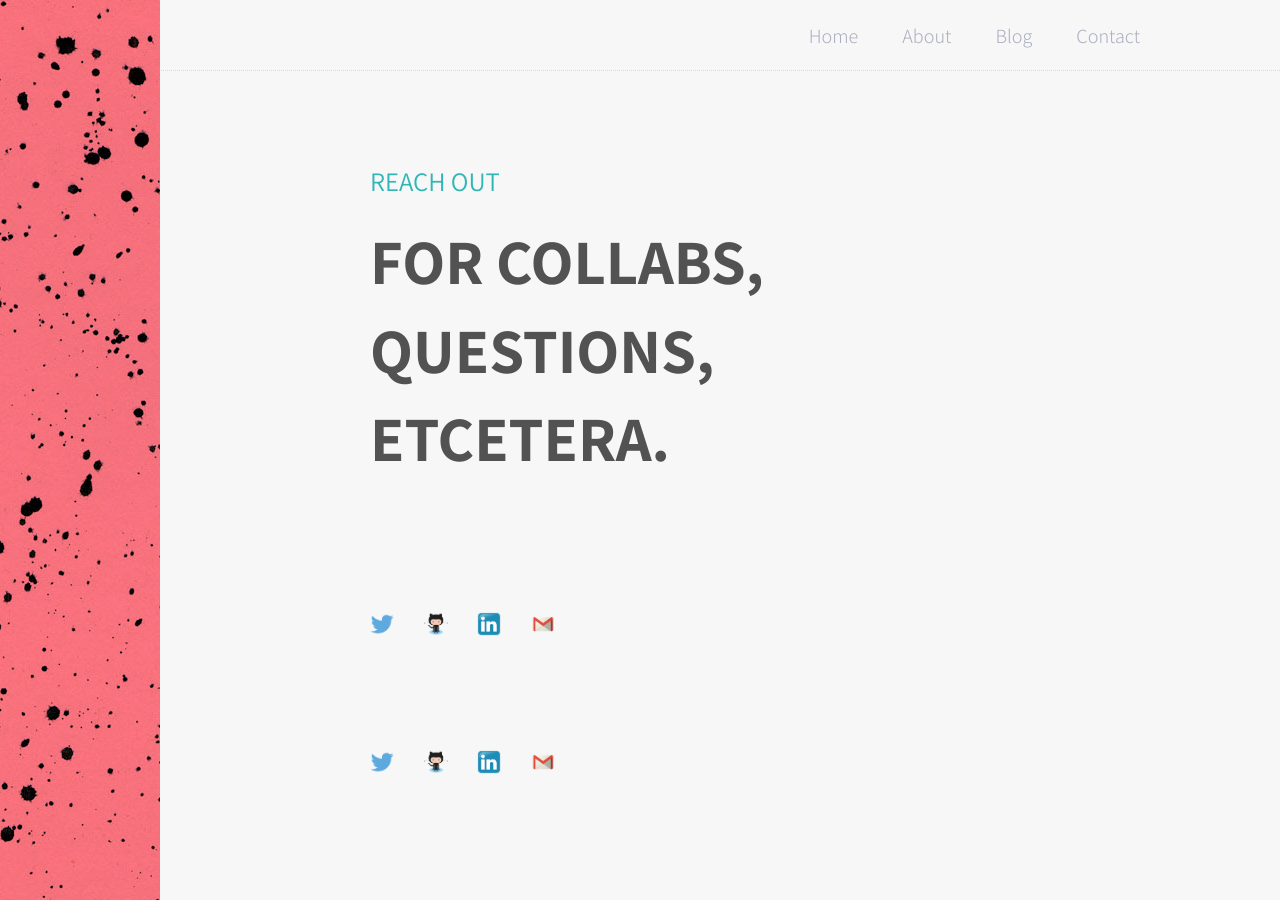
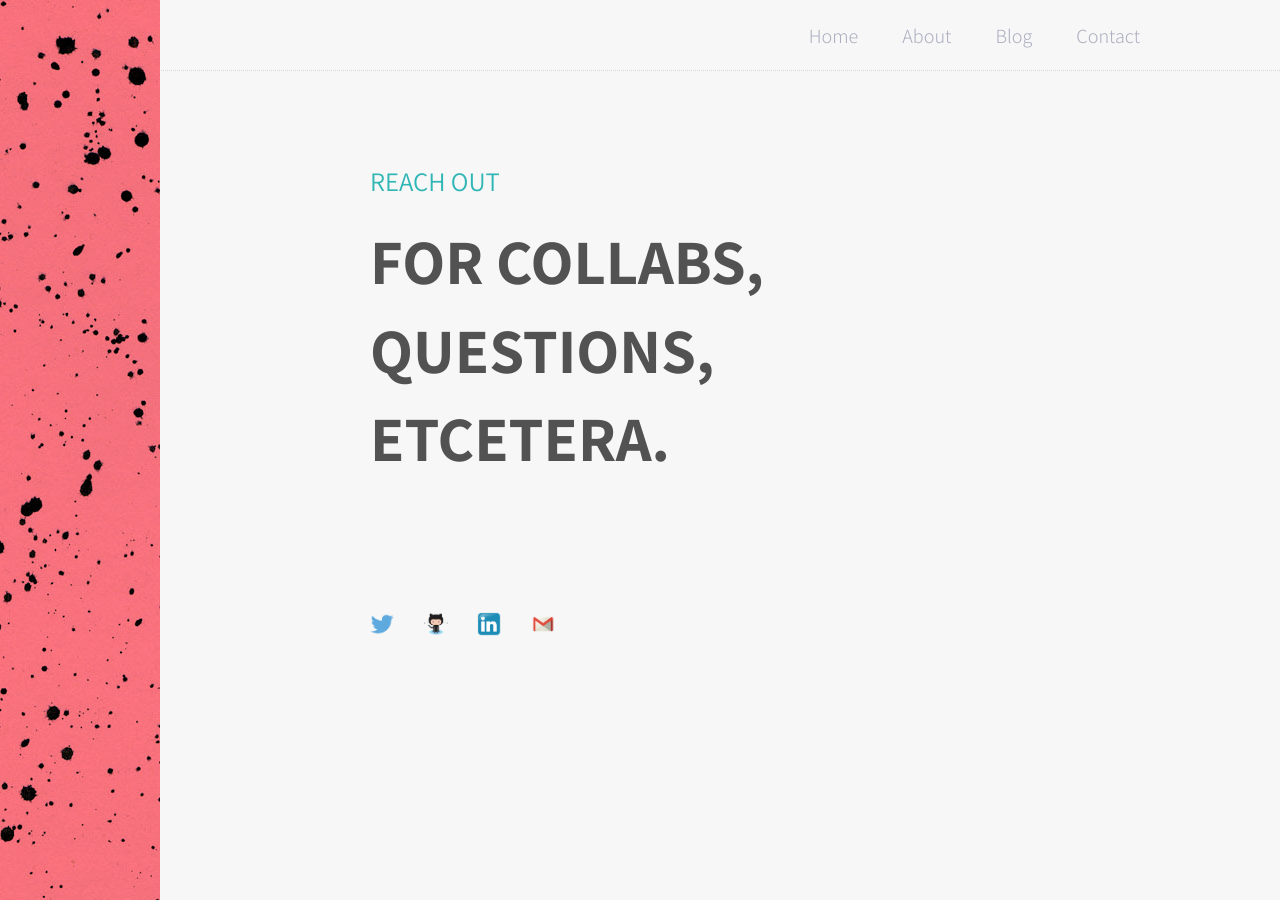
Before and after one commit to techtolentino/digital-card, a Jekyll site: the page built from contact.md, in a window 1280 px wide. Built offline with Jekyll 4.4.1, drawn with Linux system fonts in a browser that asks for light colours.

Commit message:
default contact strip

```diff
--- a/_layouts/page.html
+++ b/_layouts/page.html
@@ -4,4 +4,3 @@ layout: default
 <h4 class="home--title accent--cool text--normal">
 {{page.subtitle}}</h4>
 {{content}}
-{% include contact.html %}
--- a/_layouts/post.html
+++ b/_layouts/post.html
@@ -7,4 +7,3 @@ layout: default
     <hr class="divider--gray">
     {{content}}
 </article>
-{% include contact.html %}
```
